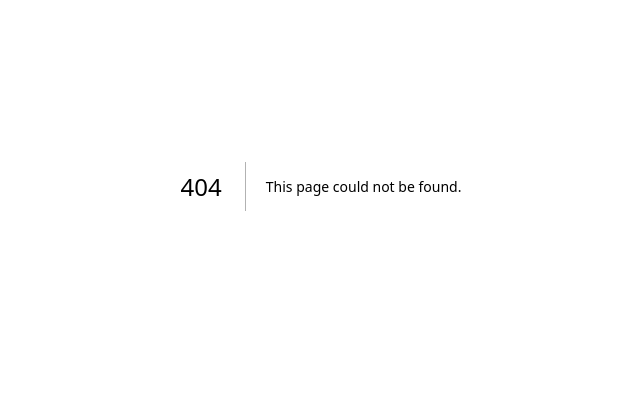
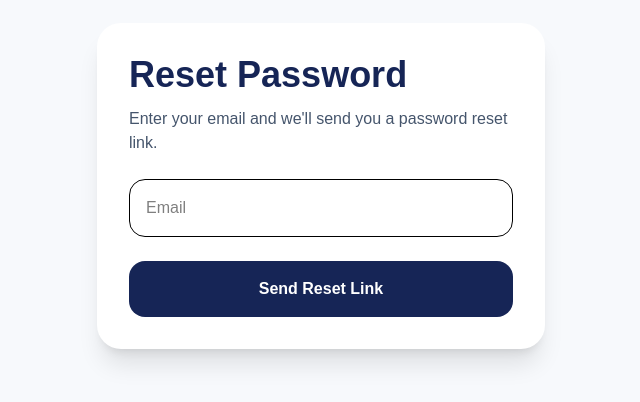
Before and after one commit to pprasanna9/iceindex, a Next.js app: page /forgot-password in a window 1280 px wide. Before the commit this address had no page. Shown: the part 214-616 px from the top of the page, without its empty margins (319-959 px from the left). Built offline with nearby package versions, Linux system fonts and the light colour scheme; no server answers.

Commit message:
reset password feature

```diff
--- /dev/null
+++ b/app/forgot-password/page.tsx
@@ -0,0 +1,56 @@
+"use client";
+
+import { useState } from "react";
+import { supabase } from "../lib/supabaseClient";
+
+export default function ForgotPasswordPage() {
+  const [email, setEmail] = useState("");
+  const [message, setMessage] = useState("");
+
+  async function handleResetPassword() {
+    const { error } = await supabase.auth.resetPasswordForEmail(email, {
+      redirectTo: `${window.location.origin}/reset-password`,
+    });
+
+    if (error) {
+      setMessage(error.message);
+    } else {
+      setMessage("Password reset email sent. Check your inbox.");
+    }
+  }
+
+  return (
+    <main className="flex min-h-screen items-center justify-center bg-[#f7f9fc] p-4">
+      <div className="w-full max-w-md rounded-3xl bg-white p-8 shadow-xl">
+        <h1 className="text-4xl font-black text-blue-950">
+          Reset Password
+        </h1>
+
+        <p className="mt-3 text-slate-600">
+          Enter your email and we'll send you a password reset link.
+        </p>
+
+        <input
+          type="email"
+          placeholder="Email"
+          value={email}
+          onChange={(e) => setEmail(e.target.value)}
+          className="mt-6 w-full rounded-2xl border p-4 text-black"
+        />
+
+        <button
+          onClick={handleResetPassword}
+          className="mt-6 w-full cursor-pointer rounded-2xl bg-blue-950 p-4 font-bold text-white hover:bg-blue-800"
+        >
+          Send Reset Link
+        </button>
+
+        {message && (
+          <p className="mt-4 text-center text-sm text-slate-600">
+            {message}
+          </p>
+        )}
+      </div>
+    </main>
+  );
+}
--- a/app/login/page.tsx
+++ b/app/login/page.tsx
@@ -73,12 +73,21 @@ export default function LoginPage() {
               Sign In
             </button>
           </div>
+		  <div className="mt-2 text-right">
+  <Link
+    href="/forgot-password"
+    className="text-sm font-semibold text-blue-600 hover:text-blue-800"
+  >
+    Forgot Password?
+  </Link>
+</div>
 
           <p className="mt-6 text-center text-sm text-slate-500">
             Don’t have an account?{" "}
             <Link href="/register" className="font-semibold text-blue-950">
               Create one
             </Link>
+
           </p>
         </div>
       </section>
--- /dev/null
+++ b/app/reset-password/page.tsx
@@ -0,0 +1,60 @@
+"use client";
+
+import { useState } from "react";
+import { supabase } from "../lib/supabaseClient";
+import { useRouter } from "next/navigation";
+
+export default function ResetPasswordPage() {
+  const router = useRouter();
+
+  const [password, setPassword] = useState("");
+  const [message, setMessage] = useState("");
+
+  async function updatePassword() {
+    const { error } = await supabase.auth.updateUser({
+      password,
+    });
+
+    if (error) {
+      setMessage(error.message);
+      return;
+    }
+
+    setMessage("Password updated successfully!");
+
+    setTimeout(() => {
+      router.push("/login");
+    }, 2000);
+  }
+
+  return (
+    <main className="flex min-h-screen items-center justify-center bg-[#f7f9fc] p-4">
+      <div className="w-full max-w-md rounded-3xl bg-white p-8 shadow-xl">
+        <h1 className="text-4xl font-black text-blue-950">
+          New Password
+        </h1>
+
+        <input
+          type="password"
+          placeholder="New Password"
+          value={password}
+          onChange={(e) => setPassword(e.target.value)}
+          className="mt-6 w-full rounded-2xl border p-4 text-black"
+        />
+
+        <button
+          onClick={updatePassword}
+          className="mt-6 w-full cursor-pointer rounded-2xl bg-blue-950 p-4 font-bold text-white hover:bg-blue-800"
+        >
+          Update Password
+        </button>
+
+        {message && (
+          <p className="mt-4 text-center text-sm text-slate-600">
+            {message}
+          </p>
+        )}
+      </div>
+    </main>
+  );
+}
```
